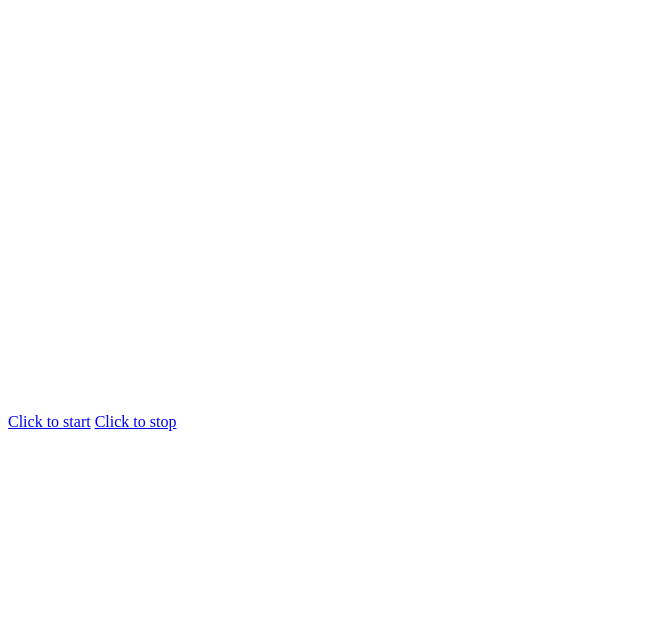
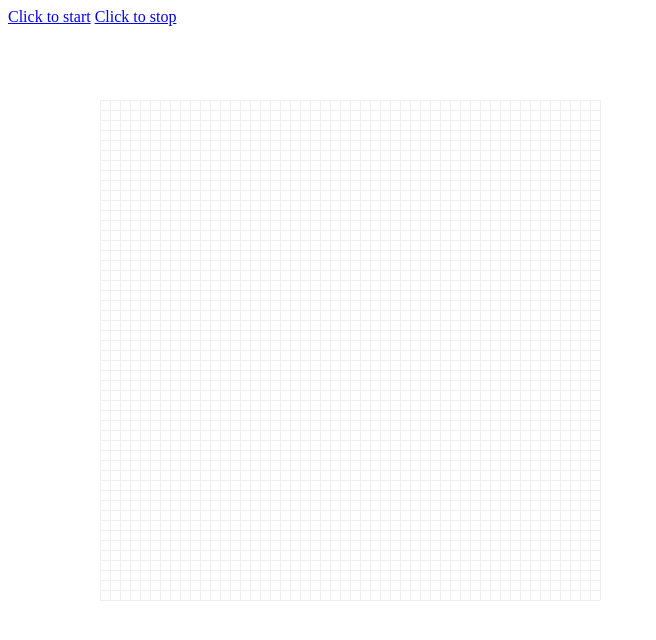
Before and after one commit to marushkevych/game-of-life, a website: page index.html in a window 1280 px wide. Shown: the whole page, without its empty margins (0-656 px from the left). Drawn offline with Linux system fonts and the light colour scheme; the site is published under a folder, as on GitHub Pages, so addresses that start at the root find nothing.

Commit message:
Update index.html

```diff
--- a/index.html
+++ b/index.html
@@ -16,6 +16,6 @@
         </div>
         <a href="#" id="start">Click to start</a>
         <a href="#" id="stop">Click to stop</a>
-        <script src="/js/bundle.js" ></script>
+        <script src="js/bundle.js" ></script>
     </body>
 </html>
```
